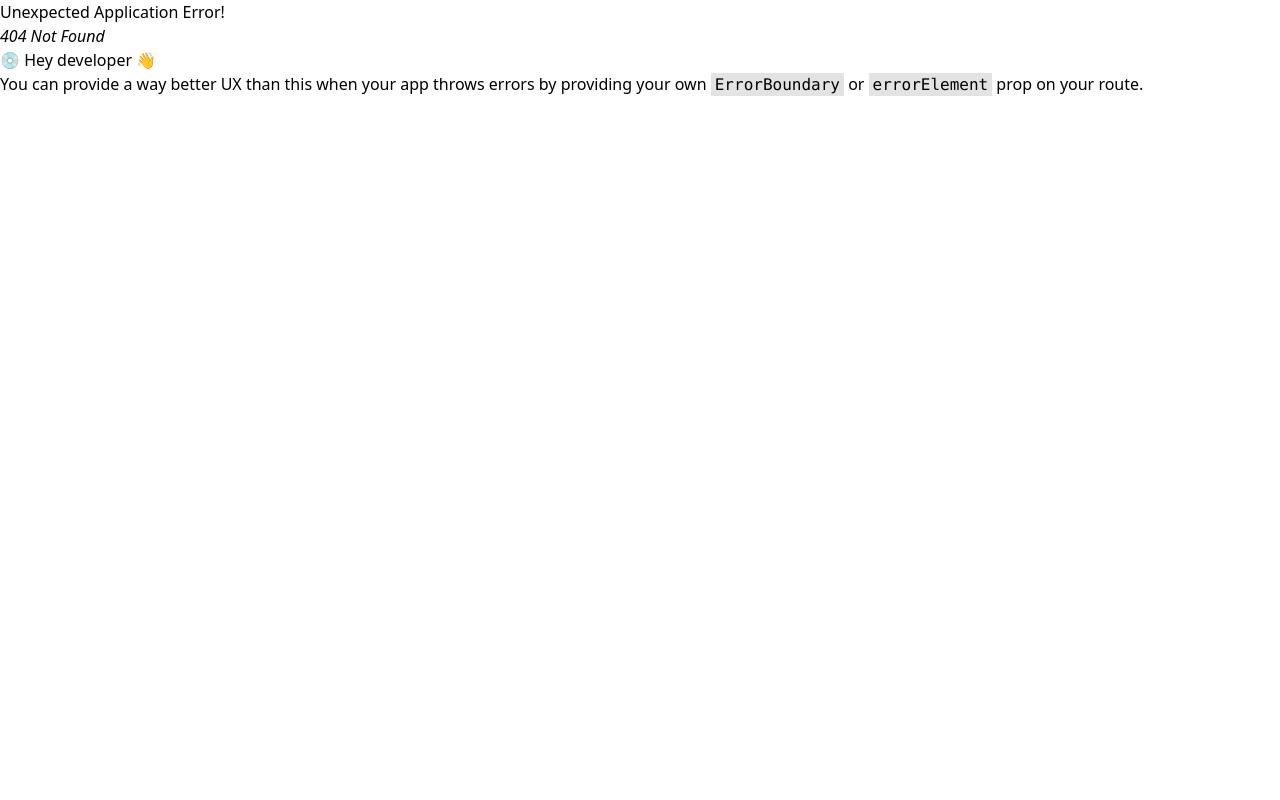
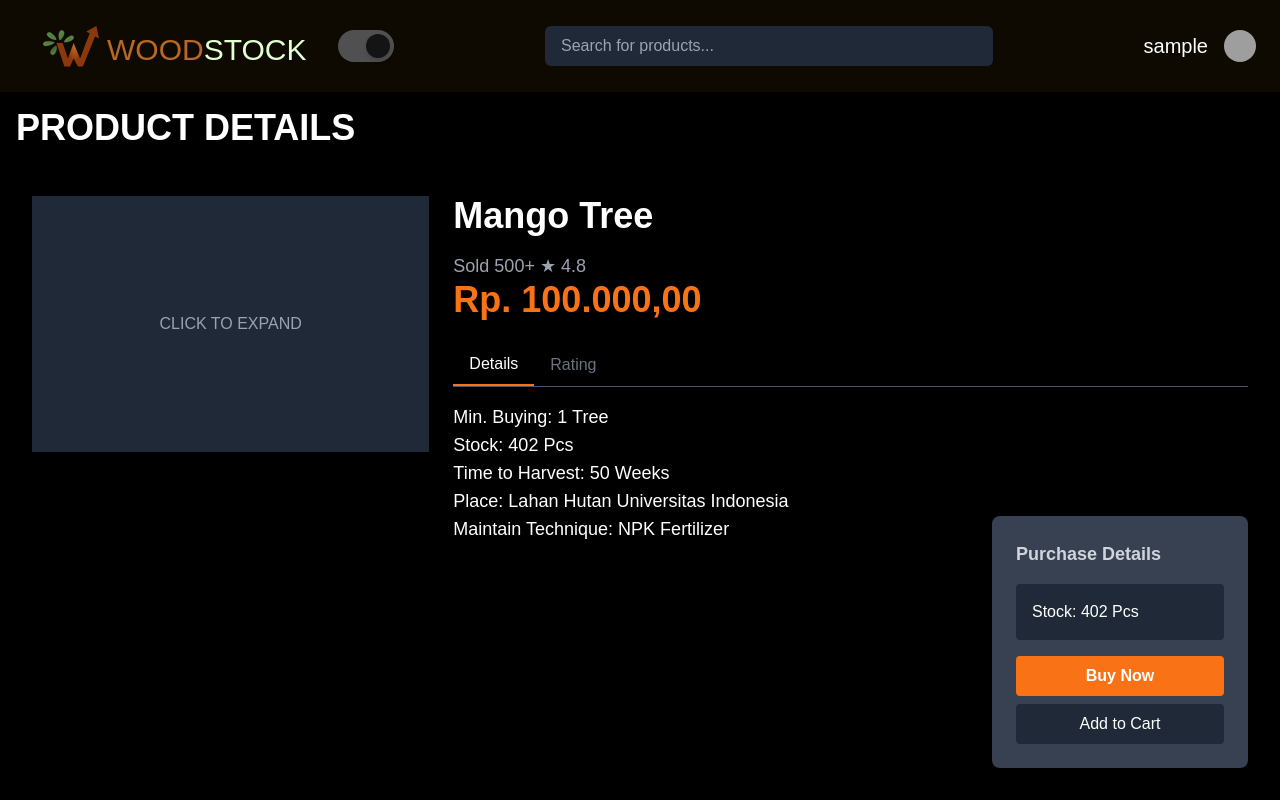
Before and after one commit to patuyyy/woodstock, a React (Vite) app in the folder woodstock-fe/: page /product/1 in a window 1280 px wide. Before the commit this address had no page. Built offline with nearby package versions, Linux system fonts and the light colour scheme; sample sign-in values are in the browser's storage; grey boxes are pictures that could not be loaded; a web font is replaced by a local one; what tailwindcss-text-stroke would draw is missing.

Commit message:
Product detail and rating

```diff
--- a/woodstock-fe/src/App.jsx
+++ b/woodstock-fe/src/App.jsx
@@ -1,8 +1,9 @@
 import React from "react"
 import Navbar from "./components/Navbar"
 //import NavbarB from "./components/NavbarB"
+//import ProfilePage from "./pages/ProfilePage"
+//import ProDetailPage from "./pages/ProDetailPage"
 import LandingPage from "./pages/LandingPage"
-//import ProfilePage from "./pages/ProfilePage"
 
 
 export default function App() {
--- a/woodstock-fe/src/pages/Marketplace.jsx
+++ b/woodstock-fe/src/pages/Marketplace.jsx
@@ -1,12 +1,14 @@
-import React, { useState, useEffect } from "react";
+import React, { useEffect, useState } from "react";
+import { useNavigate } from "react-router-dom"; // Import useNavigate
+import LogoRaw from "../assets/LogoRaw";
 import NavbarB from "../components/NavbarB";
-import { Link } from "react-router-dom";
-import LogoRaw from "../assets/LogoRaw";
 
 const Marketplace = () => {
   const userInfo = JSON.parse(localStorage.getItem("userInfo")) || {
     username: "Guest",
   };
+
+  const navigate = useNavigate(); // Untuk navigasi ke halaman lain
 
   // State to hold product data
   const [products, setProducts] = useState([]);
@@ -59,6 +61,10 @@ const Marketplace = () => {
         behavior: "smooth",
       });
     }
+  };
+
+  const handleProductClick = (id) => {
+    navigate(`/product/${id}`); // Navigasi ke halaman detail produk berdasarkan ID
   };
 
   return (
@@ -114,7 +120,8 @@ const Marketplace = () => {
               {products.map((product) => (
                 <div
                   key={product.id}
-                  className="bg-white2 dark:bg-black3 rounded-lg overflow-hidden shadow-md hover:shadow-lg transition-shadow duration-500 ease-in-out border border-gray-200 dark:border-gray-700 p-4"
+                  onClick={() => handleProductClick(product.id)} // Tambahkan event onClick
+                  className="bg-white2 dark:bg-black3 rounded-lg overflow-hidden shadow-md hover:shadow-lg transition-shadow duration-500 ease-in-out border border-gray-200 dark:border-gray-700 p-4 cursor-pointer"
                 >
                   <div
                     className="h-40 w-full bg-center bg-cover"
@@ -135,7 +142,6 @@ const Marketplace = () => {
               ))}
             </div>
           </main>
-
         </div>
       </div>
     </div>
--- /dev/null
+++ b/woodstock-fe/src/pages/ProDetailPage.jsx
@@ -0,0 +1,140 @@
+import React, { useState } from "react";
+import { useParams } from "react-router-dom";
+import NavbarB from "../components/NavbarB";
+
+const ProDetailPage = () => {
+  const { id } = useParams(); // Mengambil id produk dari URL
+  const [activeTab, setActiveTab] = useState("details"); // State untuk tab aktif
+
+  // Data produk
+  const productData = {
+    1: {
+      name: "Mango Tree",
+      price: "Rp. 100.000,00",
+      sold: 500,
+      rating: 4.8,
+      stock: 402,
+      harvestTime: "50 Weeks",
+      place: "Lahan Hutan Universitas Indonesia",
+      technique: "NPK Fertilizer",
+    },
+    2: {
+      name: "Apple Tree",
+      price: "Rp. 120.000,00",
+      sold: 320,
+      rating: 4.5,
+      stock: 150,
+      harvestTime: "45 Weeks",
+      place: "Lahan Gunung Salak",
+      technique: "Organic Fertilizer",
+    },
+    // data produk tambahan, ini masih belum selesai
+  };
+
+  // Cari produk berdasarkan id
+  const product = productData[id];
+
+  // output kalau produk tidak ada
+  if (!product) {
+    return (
+      <div className="min-h-screen bg-white text-black dark:bg-black dark:text-white flex items-center justify-center font-title">
+        <NavbarB/>
+        <h1 className="text-2xl font-bold">Product not found</h1>
+      </div>
+    );
+  }
+
+  return (
+    <div className="min-h-screen bg-white text-black dark:bg-black dark:text-white font-title flex flex-col relative transition-all duration-500">
+      {/* Header */}
+      <NavbarB/>
+      <div className="text-left text-4xl p-4 font-bold">PRODUCT DETAILS</div>
+
+      {/* Main Content */}
+      <div className="flex flex-col md:flex-row justify-between p-8 gap-6 relative">
+        {/* Left Section: Product Image */}
+        <div className="flex flex-col items-center w-full md:w-1/3">
+          <div className="bg-gray-300 dark:bg-gray-800 w-full h-64 flex items-center justify-center">
+            <p className="text-gray-500 dark:text-gray-400">CLICK TO EXPAND</p>
+          </div>
+        </div>
+
+        {/* Right Section: Product Details */}
+        <div className="w-full md:w-2/3">
+          {/* Product Title */}
+          <h1 className="text-3xl md:text-4xl font-bold mb-4">{product.name}</h1>
+          <p className="text-gray-600 dark:text-gray-400 text-lg">
+            Sold {product.sold}+ ★ {product.rating}
+          </p>
+          <p className="text-3xl md:text-4xl text-orange-500 font-bold mb-6">
+            {product.price}
+          </p>
+
+          {/* Tabs: Details and Rating */}
+          <div className="flex border-b border-gray-400 dark:border-gray-600 mb-4">
+            <button
+              className={`px-4 py-2 ${
+                activeTab === "details"
+                  ? "border-b-2 border-orange-500 text-black dark:text-white"
+                  : "text-gray-500"
+              }`}
+              onClick={() => setActiveTab("details")}
+            >
+              Details
+            </button>
+            <button
+              className={`px-4 py-2 ${
+                activeTab === "rating"
+                  ? "border-b-2 border-orange-500 text-black dark:text-white"
+                  : "text-gray-500"
+              }`}
+              onClick={() => setActiveTab("rating")}
+            >
+              Rating
+            </button>
+          </div>
+
+          {/* Tab Content */}
+          <div className="text-lg">
+            {activeTab === "details" ? (
+              <div>
+                <p>Min. Buying: 1 Tree</p>
+                <p>Stock: {product.stock} Pcs</p>
+                <p>Time to Harvest: {product.harvestTime}</p>
+                <p>Place: {product.place}</p>
+                <p>Maintain Technique: {product.technique}</p>
+              </div>
+            ) : (
+              <div>
+                <h2 className="text-xl font-bold mb-4">Rating</h2>
+                <p className="text-gray-500 dark:text-gray-400">
+                  No ratings available yet.
+                </p>
+              </div>
+            )}
+          </div>
+        </div>
+      </div>
+
+      {/* Purchase Details Section */}
+      <div className="absolute bottom-8 right-8 bg-gray-200 dark:bg-gray-700 p-6 rounded-lg shadow-md space-y-4 w-64 transition-all duration-500">
+        <p className="text-gray-500 dark:text-gray-300 text-lg font-bold">
+          Purchase Details
+        </p>
+        <div className="bg-gray-300 dark:bg-gray-800 text-black dark:text-white p-4 rounded">
+          Stock: {product.stock} Pcs
+        </div>
+        <div className="flex flex-col gap-2">
+          <button className="px-4 py-2 bg-orange-500 rounded text-white font-bold hover:bg-orange-400 transition-all duration-300">
+            Buy Now
+          </button>
+          <button className="px-4 py-2 bg-gray-300 dark:bg-gray-800 rounded text-black dark:text-white hover:bg-gray-400 dark:hover:bg-gray-600 transition-all duration-300">
+            Add to Cart
+          </button>
+        </div>
+      </div>
+    </div>
+  );
+};
+
+export default ProDetailPage;
```
Also changed, not shown: woodstock-fe/src/main.jsx (+8 -3 lines), 1 other file (tests, documents, lock files or other folders).
